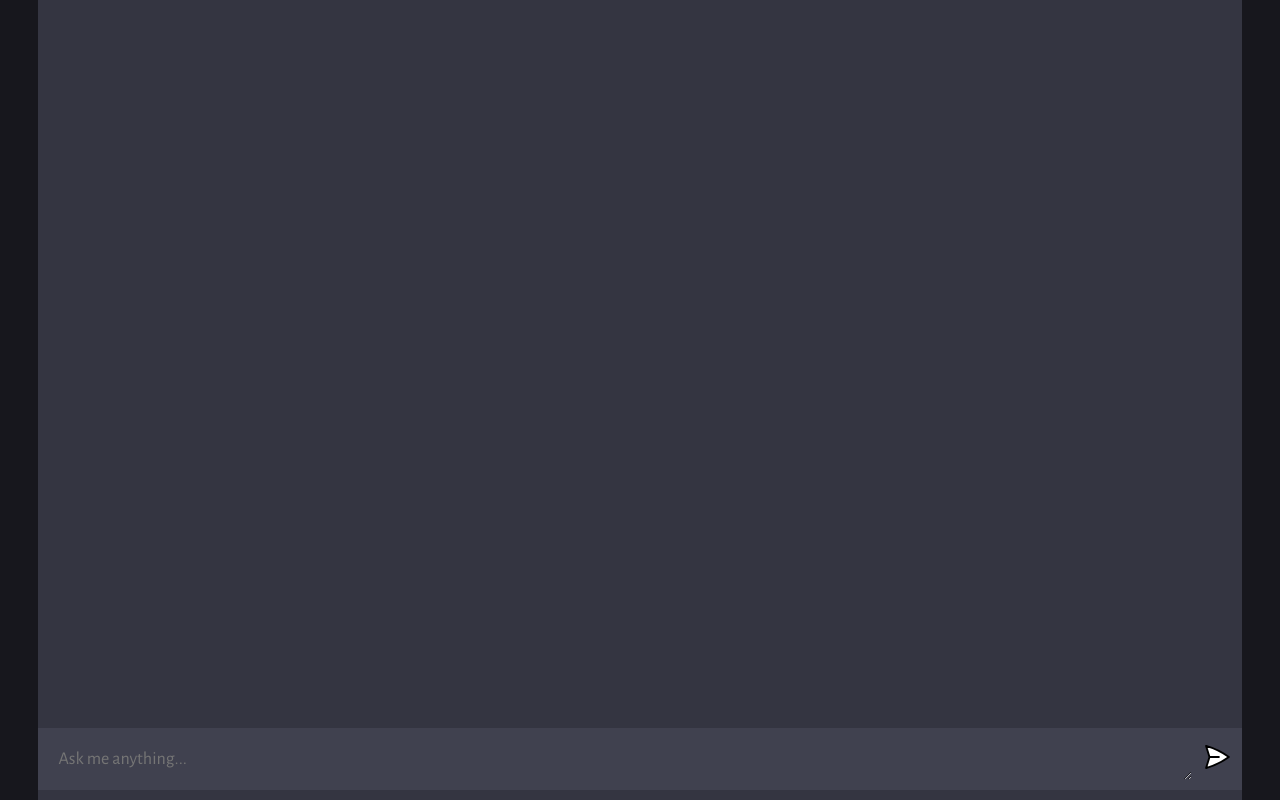
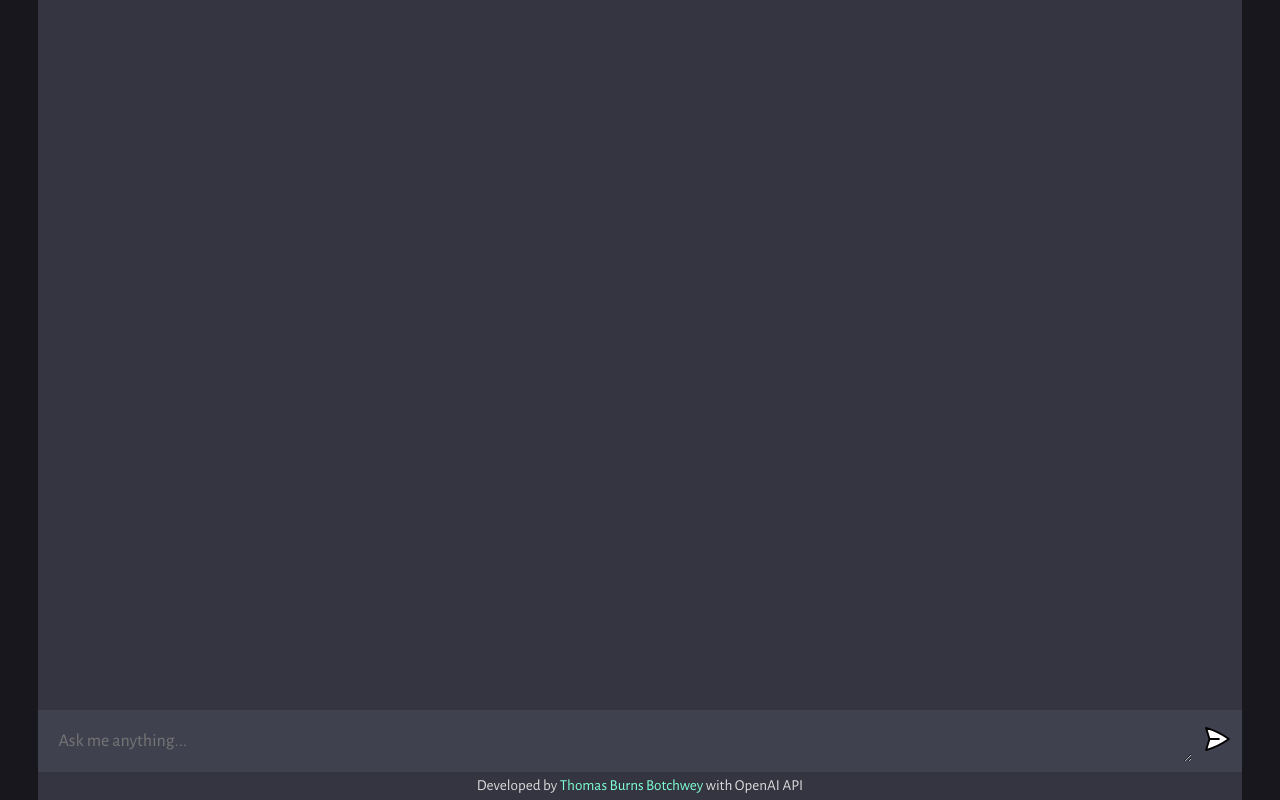
Before and after one commit to Tommy-Burns/chatGPT_clone, a website built with Vite: page client/index.html in a window 1280 px wide. Built offline with nearby package versions, Linux system fonts and the light colour scheme.

Commit message:
footer moved

```diff
--- a/client/index.html
+++ b/client/index.html
@@ -17,6 +17,8 @@
       <button type="submit"><img src="assets/send.svg" alt="Send"></button>
     </form>
     <div class="footer">
+      <p>Developed by <a href="https://www.linkedin.com/in/tbbotchwey/" target="_blank">Thomas Burns Botchwey</a> with OpenAI API</p>
+    </div>
   </div>
 
   <script type="module" src="script.js"></script>
```
